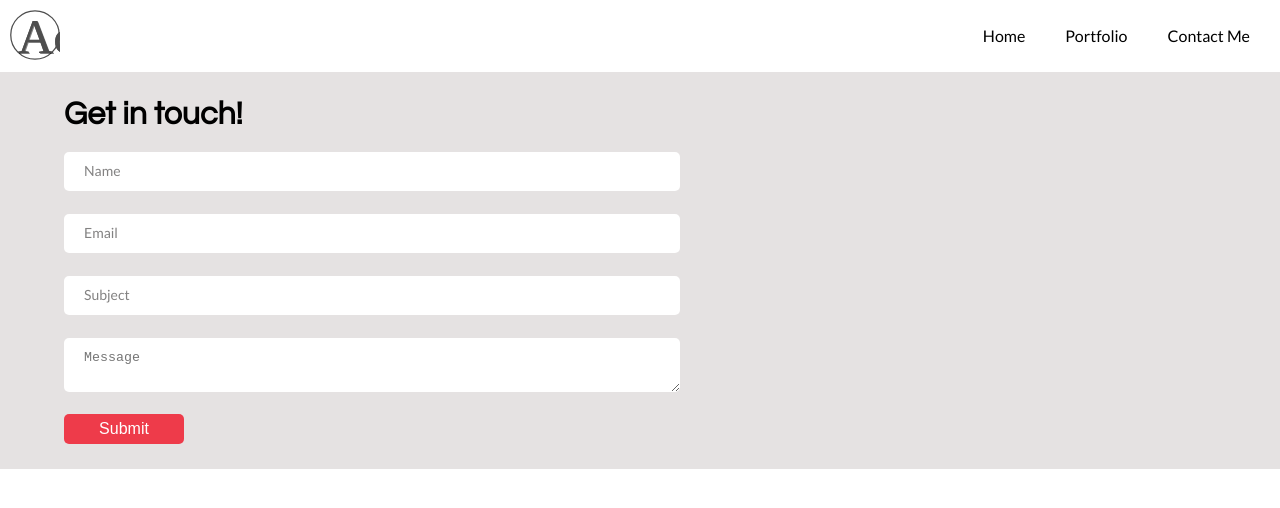
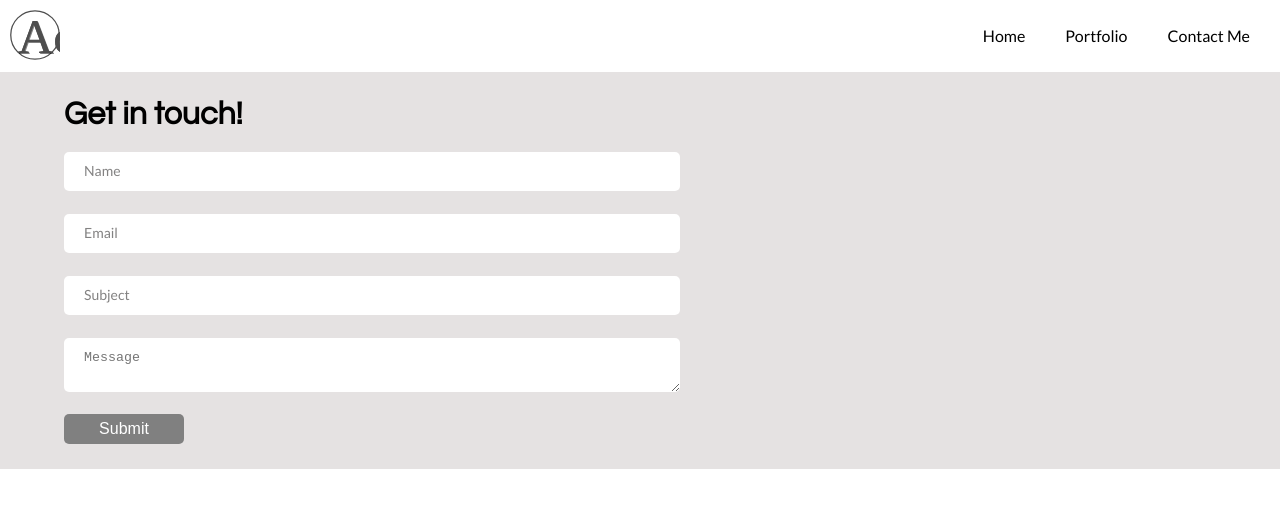
Before and after one commit to anitaschan/super-cool-site, a React (Vite) app: page /contact in a window 1280 px wide. Shown: the top 508 px of the page. Built offline with nearby package versions, Linux system fonts and the light colour scheme.

Commit message:
Properly disabled button and added styling to reflect disabled button

```diff
--- a/src/ContactPage/Contact.js
+++ b/src/ContactPage/Contact.js
@@ -45,13 +45,22 @@ class Contact extends React.Component {
     }
 
     this.setState({ errors, [name]: value });
-
-    // console.log(this.state);
   };
 
-  hasErrors = () => {
+  canBeSubmitted = () => {
+    const filledIn =
+      this.state.name.length > 0 &&
+      this.state.email.length > 0 &&
+      this.state.subject.length > 0 &&
+      this.state.message.length > 0;
+
     const { name, email, subject, message } = this.state.errors;
-    return name.length > 0 && email.length > 0 && subject > 0 && message > 0;
+    const hasErrors =
+      name.length > 0 ||
+      email.length > 0 ||
+      subject.length > 0 ||
+      message.length > 0;
+    return filledIn && !hasErrors;
   };
 
   handleSubmit = event => {
@@ -60,7 +69,7 @@ class Contact extends React.Component {
   };
 
   render() {
-    let hasErrors = this.hasErrors();
+    let canBeSubmitted = this.canBeSubmitted();
     return (
       <div className="contact-section">
         <div className="contact-section__border">
@@ -102,7 +111,7 @@ class Contact extends React.Component {
             />
             <div>{this.state.errors.message}</div>
             <input
-              disabled={hasErrors}
+              disabled={!canBeSubmitted}
               type="submit"
               className="contact-section__submit"
               value="Submit"
--- a/src/ContactPage/Contact.scss
+++ b/src/ContactPage/Contact.scss
@@ -31,6 +31,10 @@
     width: 120px;
     height: 30px;
     margin-top: 10px;
+
+    &:disabled {
+      background-color: grey;
+    }
   }
 }
 
```
